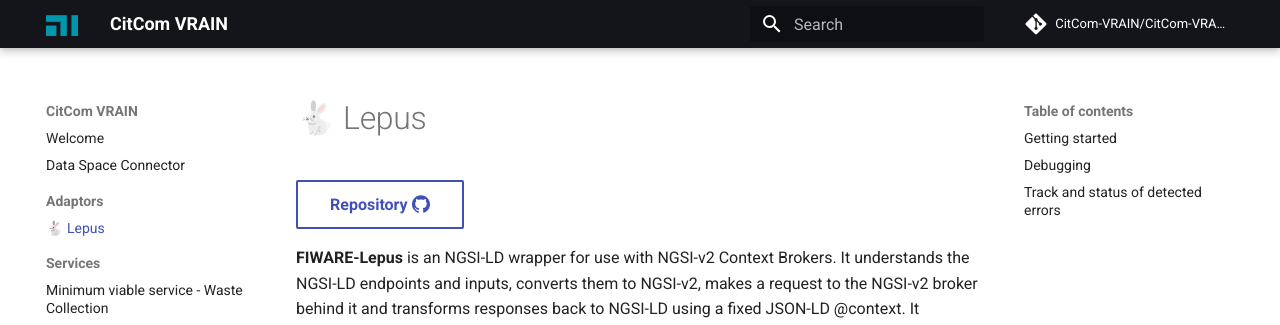
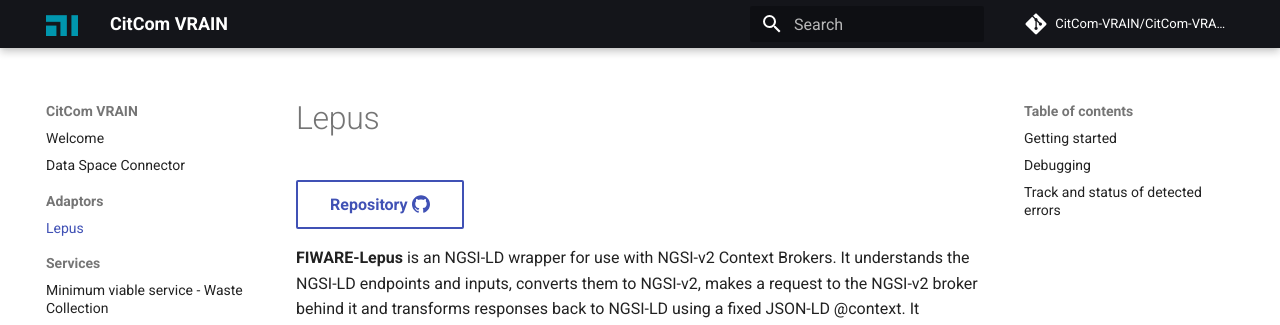
Before and after one commit to riseupalex/CitComAI-Hub.github.io, an MkDocs documentation site: the page built from docs/adaptors/lepus.md, in a window 1280 px wide and 900 px high. Shown: the top 325 px of the window. Built offline with MkDocs 1.6.1 and Material for MkDocs 9.7.7, drawn with Linux system fonts in a browser that asks for light colours; comment, search, counter and statistics services are not loaded.

Commit message:
Remove icon from title

```diff
--- a/docs/adaptors/lepus.md
+++ b/docs/adaptors/lepus.md
@@ -1,4 +1,4 @@
-# 🐇 Lepus
+# Lepus
 [Repository :simple-github:](https://github.com/jason-fox/lepus){ .md-button .md-button--secondary }
 
 **FIWARE-Lepus** is an NGSI-LD wrapper for use with NGSI-v2 Context Brokers. It understands the NGSI-LD endpoints and inputs, converts them to NGSI-v2, makes a request to the NGSI-v2 broker behind it and transforms responses back to NGSI-LD using a fixed JSON-LD @context. It supports the NGSI-LD federationOps endpoints only and is designed to be used as a registered source with NGSI-LD Context Brokers in federation mode.
```
